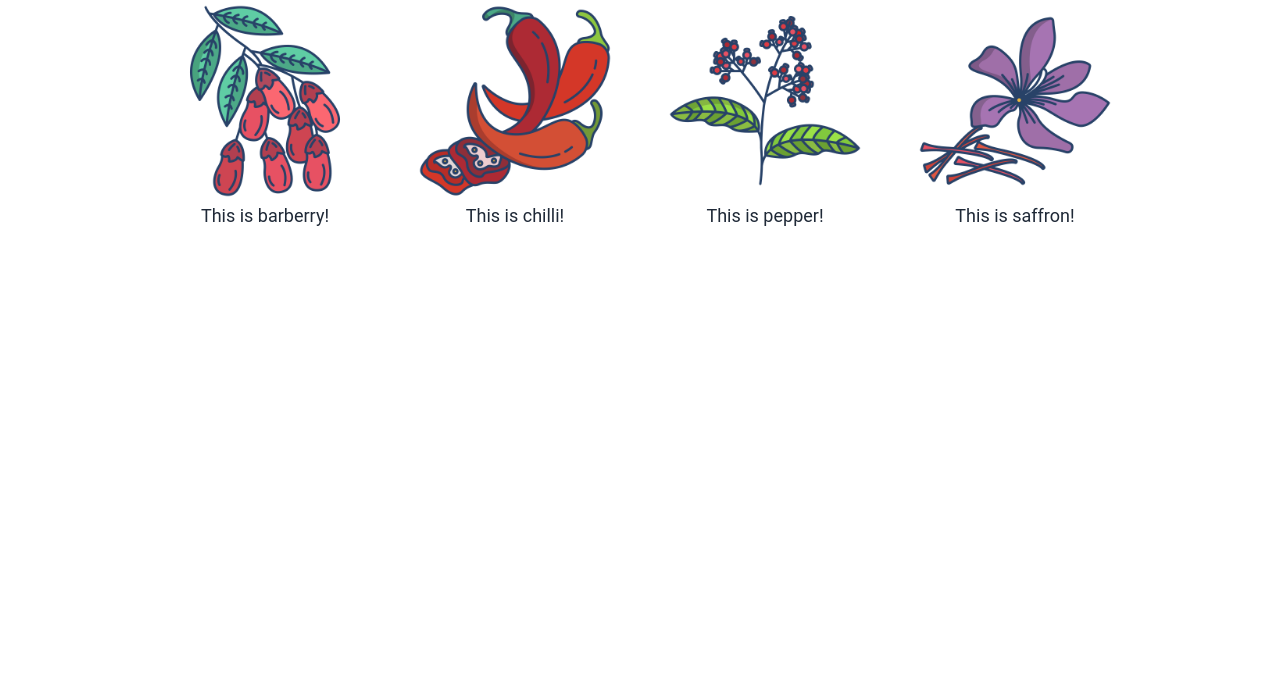
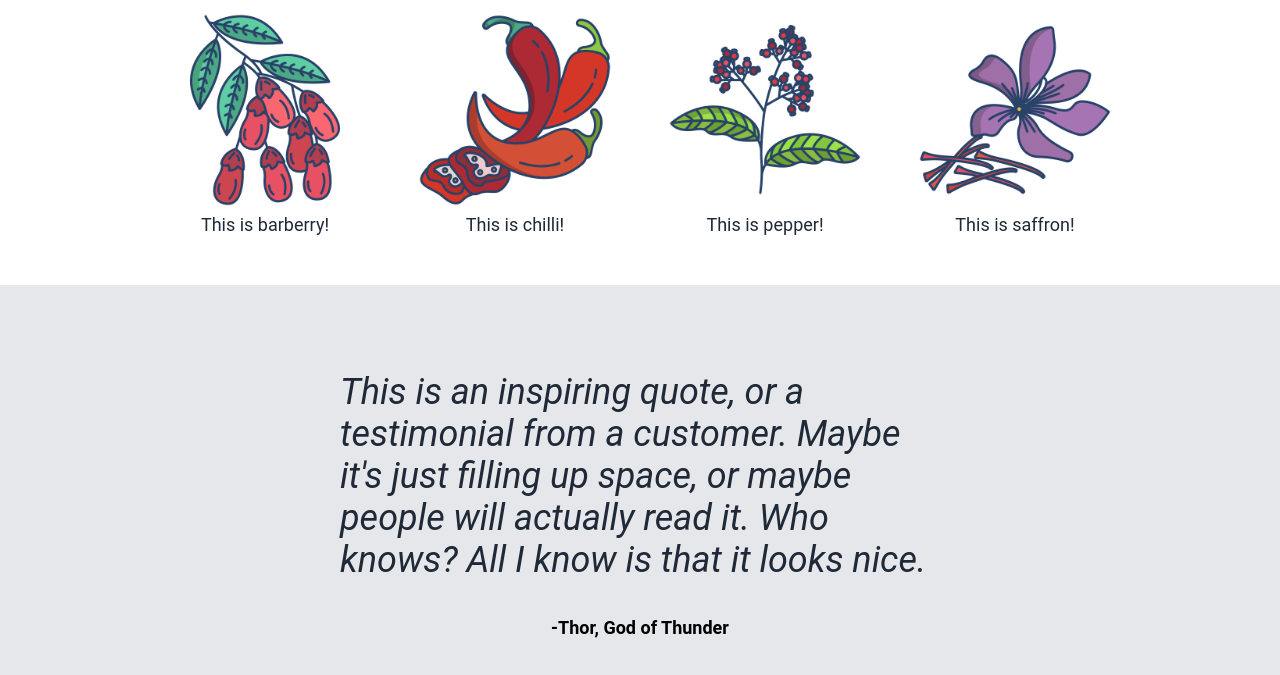
Before and after one commit to mmrupard/Landing-Page, a plain HTML site: page index.html in a window 1280 px wide. Shown: the part 647-1322 px from the top of the page. Before the commit the page ends 923 px from the top, so only its background shows below. Drawn offline with Linux system fonts and the light colour scheme.

Commit message:
Add inspiring quote section to the landing page

```diff
--- a/index.html
+++ b/index.html
@@ -51,5 +51,16 @@
         </div>
       </div>
     </div>
+
+    <div class="quote-block">
+      <p class="quote">
+        <em
+          >This is an inspiring quote, or a testimonial from a customer. Maybe
+          it's just filling up space, or maybe people will actually read it. Who
+          knows? All I know is that it looks nice.</em
+        >
+      </p>
+      <div class="author">-Thor, God of Thunder</div>
+    </div>
   </body>
 </html>
--- a/styles.css
+++ b/styles.css
@@ -65,6 +65,7 @@ body {
 .rabbit-image {
   height: 300px;
   width: auto;
+  padding: 0 100px;
 }
 
 .info-block {
@@ -96,3 +97,23 @@ img {
   height: 200px;
   width: 200px;
 }
+
+.quote-block {
+  background-color: #e5e7eb;
+  display: flex;
+  flex-direction: column;
+  justify-content: center;
+  align-items: center;
+  padding: 50px;
+}
+
+.quote {
+  font-size: 36px;
+  color: #1F2937;
+  width: 600px;
+}
+
+.author {
+  font-size: 18px;
+  font-weight: bold;
+}
```
